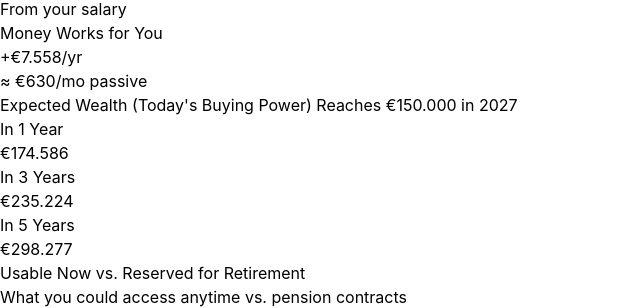
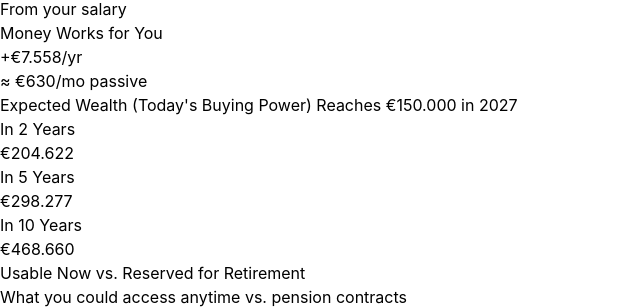
Before and after one commit to fesassi-cyber/vaultde-finance, a plain HTML site: page index.html in a window 1280 px wide. Shown: the part 2412-2720 px from the top of the page, 0-640 px from the left. Drawn offline with nearby package versions, Linux system fonts and the light colour scheme; files that its build step writes are made by us from their sources.

Commit message:
Show exact 2, 5, and 10-year wealth projections on Tab 1 and +2 yrs in Tab 4 Milestones

```diff
--- a/index.html
+++ b/index.html
@@ -223,16 +223,16 @@
             </div>
             <div class="grid grid-cols-3 gap-2 text-xs text-center">
               <div class="rounded-lg bg-[var(--background)] border border-[var(--border)] py-1.5 px-1">
-                <div class="text-[var(--muted-foreground)]">In 1 Year</div>
-                <div id="miniProj1y" class="sensitive font-mono font-bold mt-0.5">€0</div>
-              </div>
-              <div class="rounded-lg bg-[var(--background)] border border-[var(--border)] py-1.5 px-1">
-                <div class="text-[var(--muted-foreground)]">In 3 Years</div>
-                <div id="miniProj3y" class="sensitive font-mono font-bold mt-0.5">€0</div>
+                <div class="text-[var(--muted-foreground)]">In 2 Years</div>
+                <div id="miniProj2y" class="sensitive font-mono font-bold mt-0.5">€0</div>
               </div>
               <div class="rounded-lg bg-[var(--background)] border border-[var(--border)] py-1.5 px-1">
                 <div class="text-[var(--muted-foreground)]">In 5 Years</div>
-                <div id="miniProj5y" class="sensitive font-mono font-bold mt-0.5 text-[var(--primary)]">€0</div>
+                <div id="miniProj5y" class="sensitive font-mono font-bold mt-0.5">€0</div>
+              </div>
+              <div class="rounded-lg bg-[var(--background)] border border-[var(--border)] py-1.5 px-1">
+                <div class="text-[var(--muted-foreground)]">In 10 Years</div>
+                <div id="miniProj10y" class="sensitive font-mono font-bold mt-0.5 text-[var(--primary)]">€0</div>
               </div>
             </div>
           </div>
@@ -2313,9 +2313,9 @@
 
       const bs = m.baselineSeries || [];
       const atYr = (y) => bs[Math.min(y, bs.length - 1)]?.total || m.netWorth;
-      document.getElementById('miniProj1y').textContent = fmtEUR(atYr(1));
-      document.getElementById('miniProj3y').textContent = fmtEUR(atYr(3));
+      document.getElementById('miniProj2y').textContent = fmtEUR(atYr(2));
       document.getElementById('miniProj5y').textContent = fmtEUR(atYr(5));
+      document.getElementById('miniProj10y').textContent = fmtEUR(atYr(10));
 
       const milestones = [100000, 150000, 200000, 250000, 300000, 500000, 750000, 1000000, 1500000, 2000000];
       const nextMs = milestones.find(x => x > m.netWorth) || (Math.ceil((m.netWorth + 1) / 500000) * 500000);
@@ -2584,7 +2584,7 @@
       if (!tbody || !baseSeries?.length) return;
       const maxIdx = baseSeries.length - 1;
       const indices = [];
-      [5, 10, 15, 20].forEach(y => { if (y < maxIdx) indices.push(y); });
+      [2, 5, 10, 15, 20].forEach(y => { if (y < maxIdx) indices.push(y); });
       indices.push(maxIdx);
 
       tbody.innerHTML = indices.map(idx => {
--- a/sw.js
+++ b/sw.js
@@ -1,4 +1,4 @@
-const CACHE_NAME = 'vaultde-pwa-v9';
+const CACHE_NAME = 'vaultde-pwa-v10';
 const CORE_ASSETS = [
   './',
   './index.html',
```
